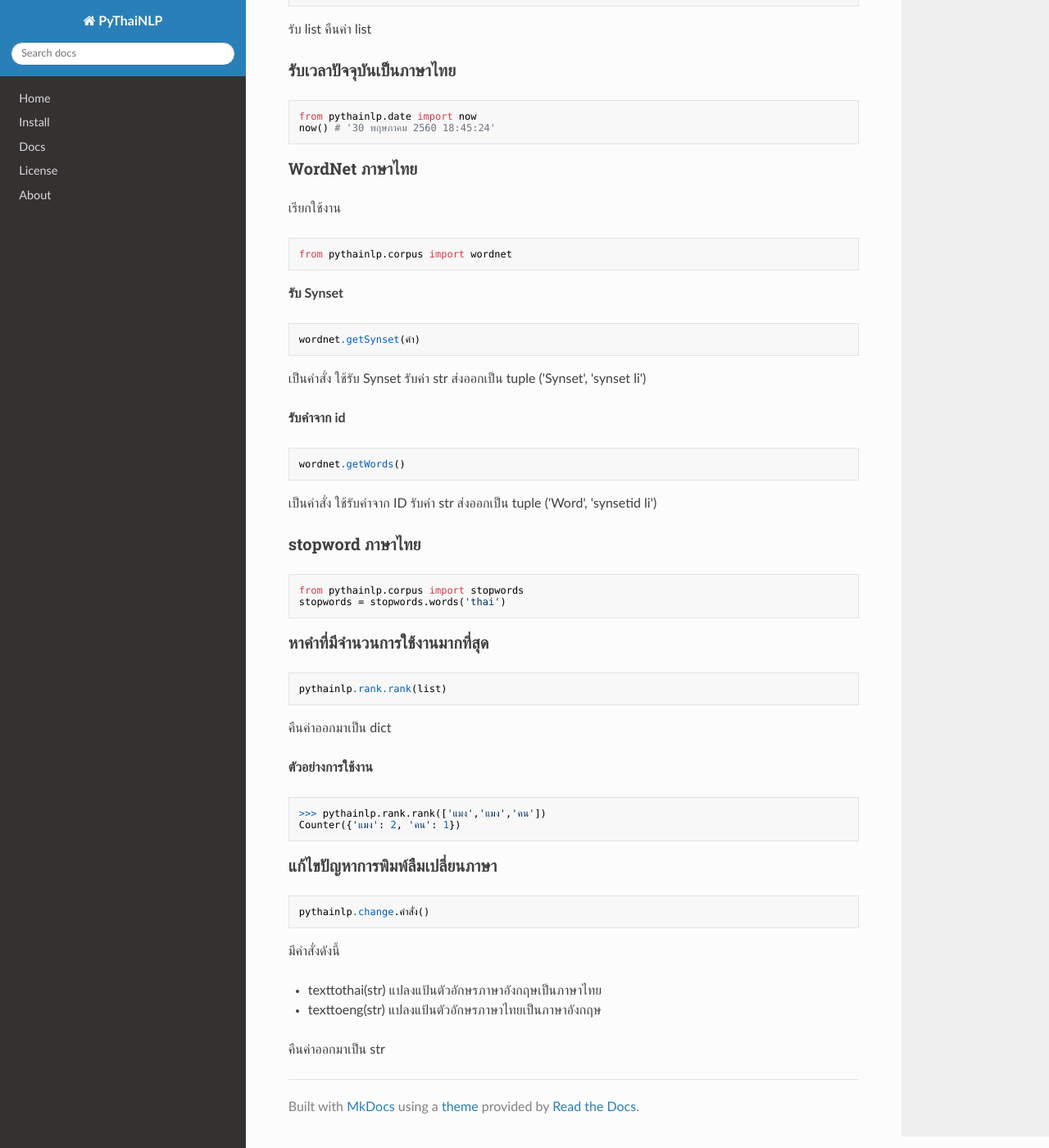
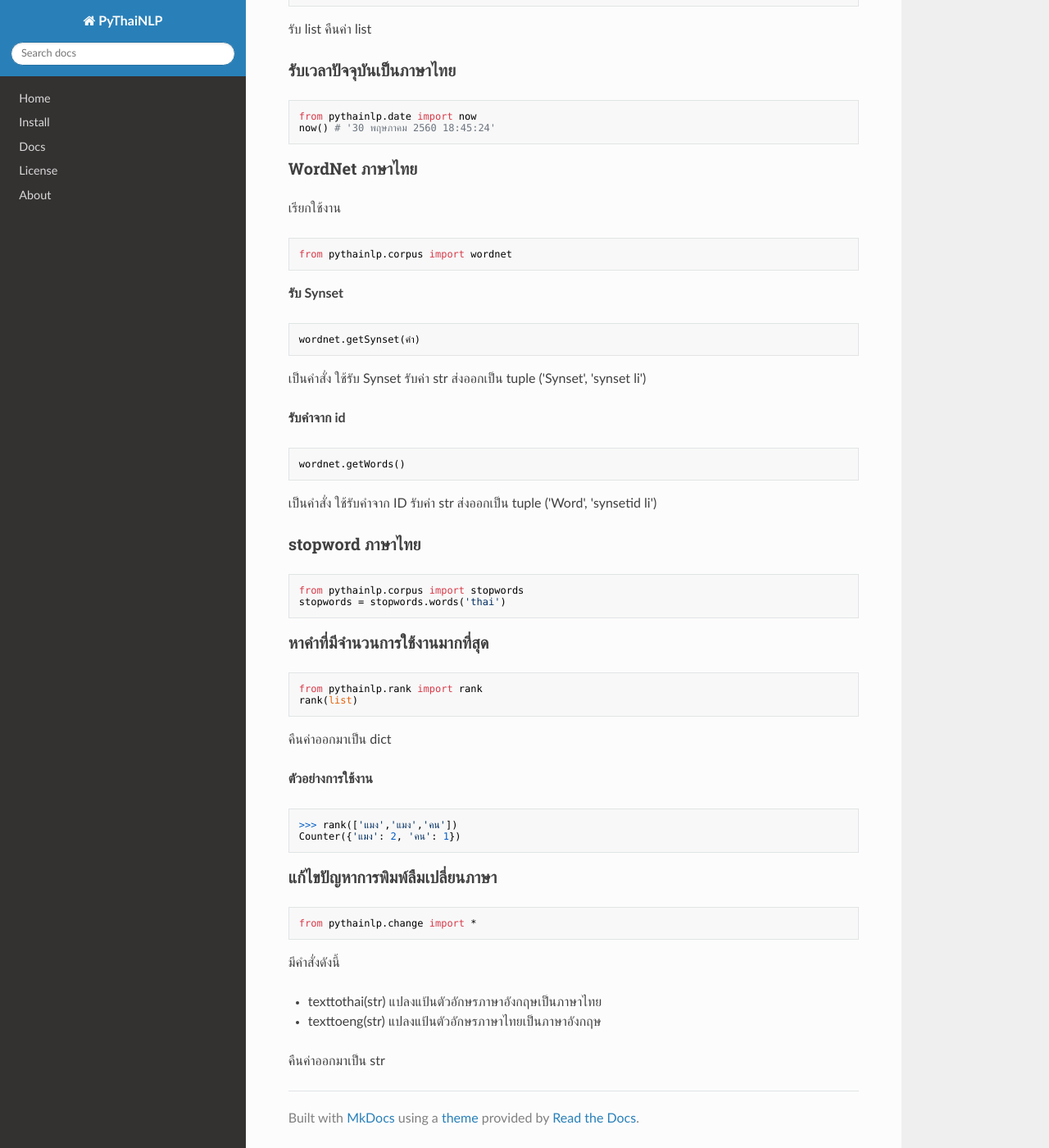
Before and after one commit to PyThaiNLP/pythainlp, an MkDocs documentation site: the page built from docs/pythainlp-1-3-thai.md, in a window 1280 px wide and 1400 px high, scrolled down 2182 px. Shown: the whole window at 82% size. Built offline with MkDocs 1.6.1, drawn with Linux system fonts in a browser that asks for light colours; nearby versions of some CDN libraries; old or Windows-style settings are respelled for this version of MkDocs.

Commit message:
fix docs

````diff
--- a/docs/pythainlp-1-3-thai.md
+++ b/docs/pythainlp-1-3-thai.md
@@ -103,7 +103,7 @@ print(collation(['ไก่','ไข่','ก','ฮา'])) # ['ก', 'ไก่'
 
 ### รับเวลาปัจจุบันเป็นภาษาไทย
 
-```
+```python
 from pythainlp.date import now
 now() # '30 พฤษภาคม 2560 18:45:24'
 ```
@@ -111,13 +111,13 @@ now() # '30 พฤษภาคม 2560 18:45:24'
 
 เรียกใช้งาน
 
-```
+```python
 from pythainlp.corpus import wordnet
 ```
 
 **รับ Synset**
 
-```
+```python
 wordnet.getSynset(คำ)
 ```
 
@@ -125,7 +125,7 @@ wordnet.getSynset(คำ)
 
 **รับคำจาก id**
 
-```
+```python
 wordnet.getWords()
 ```
 
@@ -140,23 +140,24 @@ stopwords = stopwords.words('thai')
 
 ### หาคำที่มีจำนวนการใช้งานมากที่สุด
 
-```
-pythainlp.rank.rank(list)
+```python
+from pythainlp.rank import rank
+rank(list)
 ```
 
 คืนค่าออกมาเป็น dict
 
 **ตัวอย่างการใช้งาน**
 
-```
->>> pythainlp.rank.rank(['แมง','แมง','คน'])
+```python
+>>> rank(['แมง','แมง','คน'])
 Counter({'แมง': 2, 'คน': 1})
 ```
 
 ### แก้ไขปัญหาการพิมพ์ลืมเปลี่ยนภาษา
 
-```
-pythainlp.change.คำสั่ง()
+```python
+from pythainlp.change import *
 ```
 
 มีคำสั่งดังนี้
````
